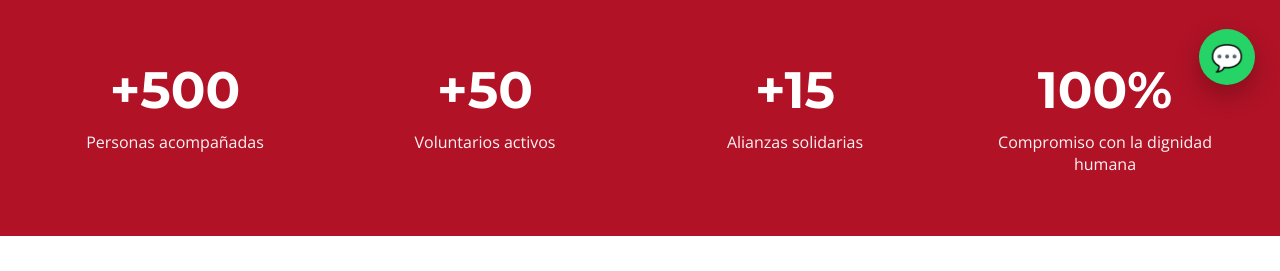
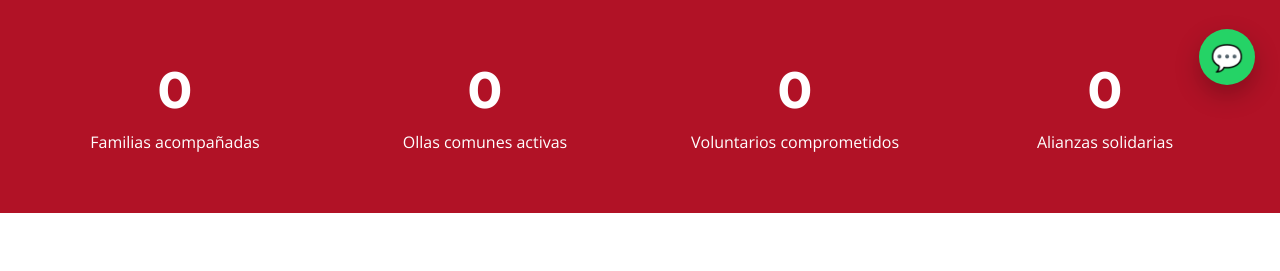
Before and after one commit to DESARROLLOWGS/4CARITAS-CARABAYLLO, a plain HTML site: page index.html in a window 1280 px wide. Shown: the part 690-961 px from the top of the page. Drawn offline with nearby package versions, Linux system fonts and the light colour scheme.

Commit message:
Update index.html

```diff
--- a/index.html
+++ b/index.html
@@ -100,27 +100,28 @@
   <div class="impact-container">
 
     <div class="impact-item">
-      <span class="impact-number">+500</span>
-      <p class="impact-text">Personas acompañadas</p>
+      <span class="impact-number" data-target="1200">0</span>
+      <p>Familias acompañadas</p>
     </div>
 
     <div class="impact-item">
-      <span class="impact-number">+50</span>
-      <p class="impact-text">Voluntarios activos</p>
+      <span class="impact-number" data-target="35">0</span>
+      <p>Ollas comunes activas</p>
     </div>
 
     <div class="impact-item">
-      <span class="impact-number">+15</span>
-      <p class="impact-text">Alianzas solidarias</p>
+      <span class="impact-number" data-target="300">0</span>
+      <p>Voluntarios comprometidos</p>
     </div>
 
     <div class="impact-item">
-      <span class="impact-number">100%</span>
-      <p class="impact-text">Compromiso con la dignidad humana</p>
+      <span class="impact-number" data-target="15">0</span>
+      <p>Alianzas solidarias</p>
     </div>
 
   </div>
 </section>
+
 
 
 
```
